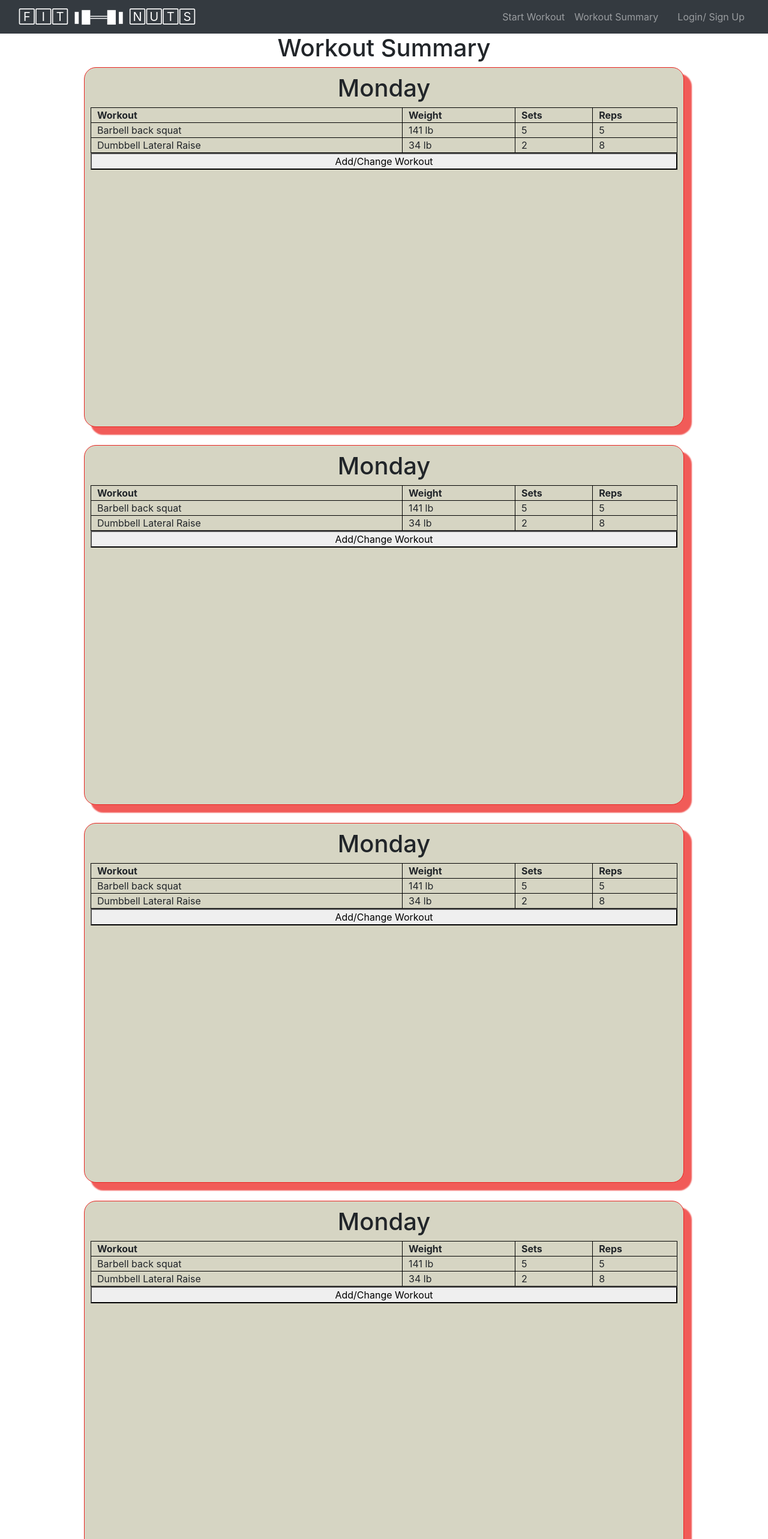
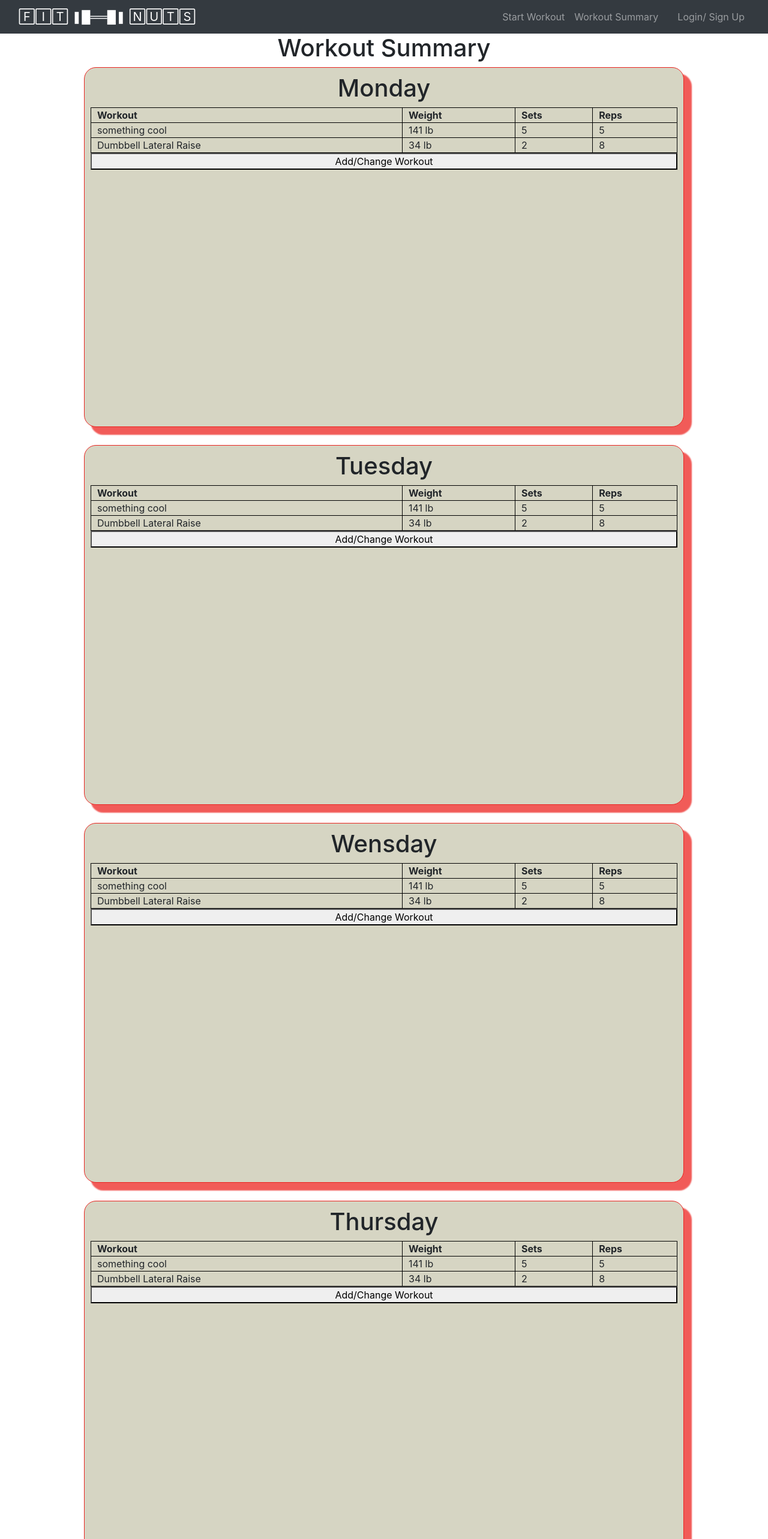
Before and after one commit to jesterb0206/fit-nuts, a React (Create React App) app in the folder client/: page /WorkoutSummary in a window 1280 px wide. Shown: the top 2566 px of the page at 60% size. Built offline with nearby package versions, Linux system fonts and the light colour scheme; no server answers.

Commit message:
updating workoutSummary forr population of cards

```diff
--- a/client/src/components/Card.js
+++ b/client/src/components/Card.js
@@ -1,10 +1,21 @@
 import React from 'react';
 import '../App.css';
+import {useQuery} from '@apollo/client';
+import {QUERY_WORKOUT} from '../utils/queries'
 
-function Card() {
+
+
+const Card = ({dayOfTheWeek}) => {
+
+  const {loading, data} = useQuery( QUERY_WORKOUT, {
+    variables: {dayOfTheWeek},
+  });
+  const workouts = data?.workout || [];
+
   return (
     <div className='card'>
-      <h1 id='center__text'>Monday</h1>
+      <h1 id='center__text'>{dayOfTheWeek}</h1>
+      {/* {workout.map((workout) */}
       <table>
           <tr>
             <th>Workout</th>
@@ -13,7 +24,7 @@ function Card() {
             <th>Reps</th>
           </tr>
           <tr>
-          <td>Barbell back squat</td>
+            <td>something cool</td>
             <td>141 lb</td>
             <td>5</td>
             <td>5</td>
--- a/client/src/pages/WorkoutSummary.js
+++ b/client/src/pages/WorkoutSummary.js
@@ -2,25 +2,38 @@
 /* eslint-disable react/jsx-no-undef */
 
 import React from 'react';
-import {useQuery} from '@apollo/client';
-import {QUERY_WORKOUT} from '../utils/queries';
+// import {useQuery} from '@apollo/client';
+// import {QUERY_WORKOUT} from '../utils/queries';
 import Card from '.././components/Card';
 // import '../App.css';
 
 function WorkoutSummary() {
-  const {loading, data} = useQuery(QUERY_WORKOUT);
-  const workouts = data?.workout || [];
+
   return (
     <div ClassName='workout__summary'>
       <h1 id='center__text'>Workout Summary</h1>
       <div className='workout__cards'>
-        <Card />
-        <Card />
-        <Card />
-        <Card />
-        <Card />
-        <Card />
-        <Card />
+        <Card
+        dayOfTheWeek="Monday"
+        />
+        <Card
+        dayOfTheWeek="Tuesday"
+        />
+        <Card
+        dayOfTheWeek="Wensday"
+        />
+        <Card
+        dayOfTheWeek="Thursday"
+        />
+        <Card
+        dayOfTheWeek="Friday"
+        />
+        <Card
+        dayOfTheWeek="Saterday"
+        />
+        <Card
+        dayOfTheWeek="Sunday"
+        />
       </div>
     </div>
   );
```
Also changed, not shown: 2 other files (tests, documents, lock files or other folders). Lines whose indentation alone changed are shown as unchanged.
